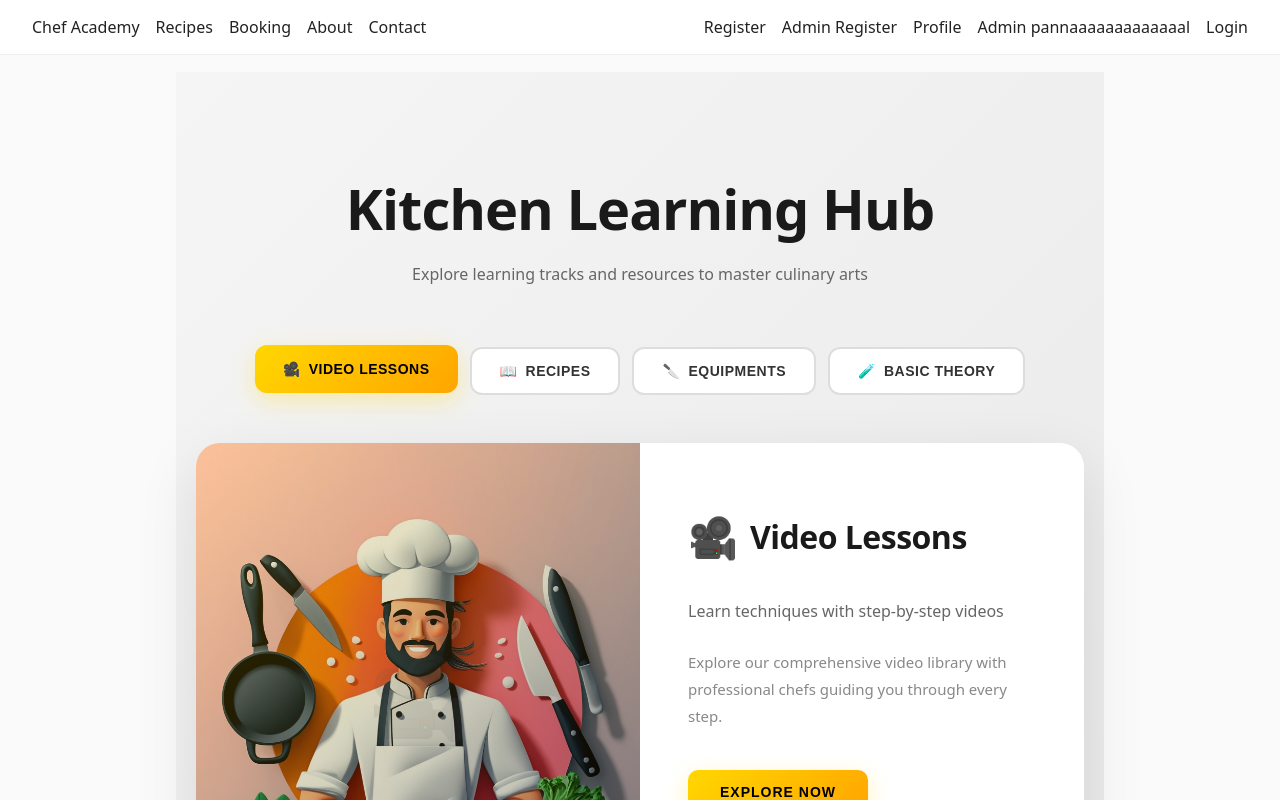
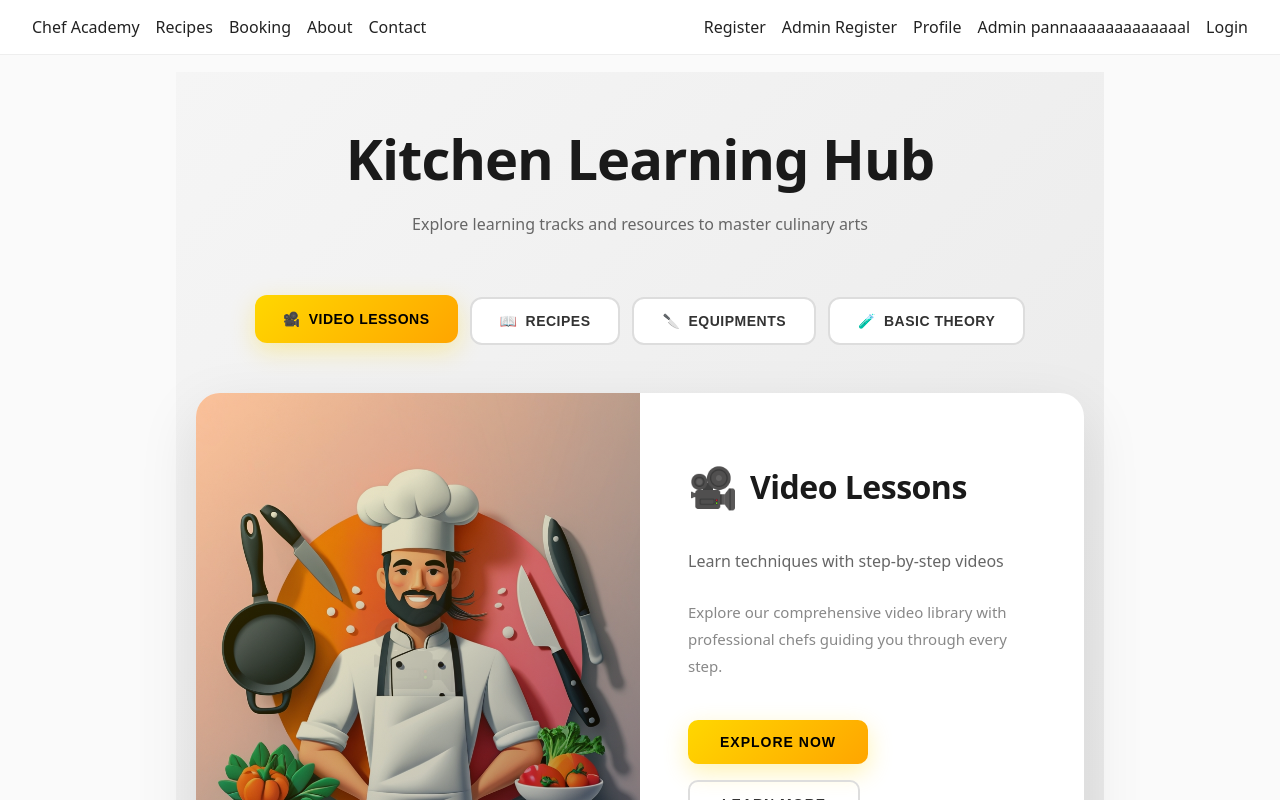
Before and after one commit to pushpikaishan/chef-academy-web, a React (Vite) app in the folder frontend/: page /kitchen in a window 1280 px wide. Shown: the top 800 px of the page. Built offline with nearby package versions, Linux system fonts and the light colour scheme; the HTML template or start-up script is replaced by a standard one.

Commit message:
Update Kitchen.jsx

```diff
--- a/frontend/src/pages/Kitchen.jsx
+++ b/frontend/src/pages/Kitchen.jsx
@@ -39,7 +39,7 @@ export default function Kitchen() {
       width: '100%',
       minHeight: '100vh',
       background: 'linear-gradient(135deg, #f5f5f5 0%, #e8e8e8 100%)',
-      padding: '60px 20px'
+      padding: '10px 20px'
     }}>
       <div style={{
         maxWidth: '1200px',
```
